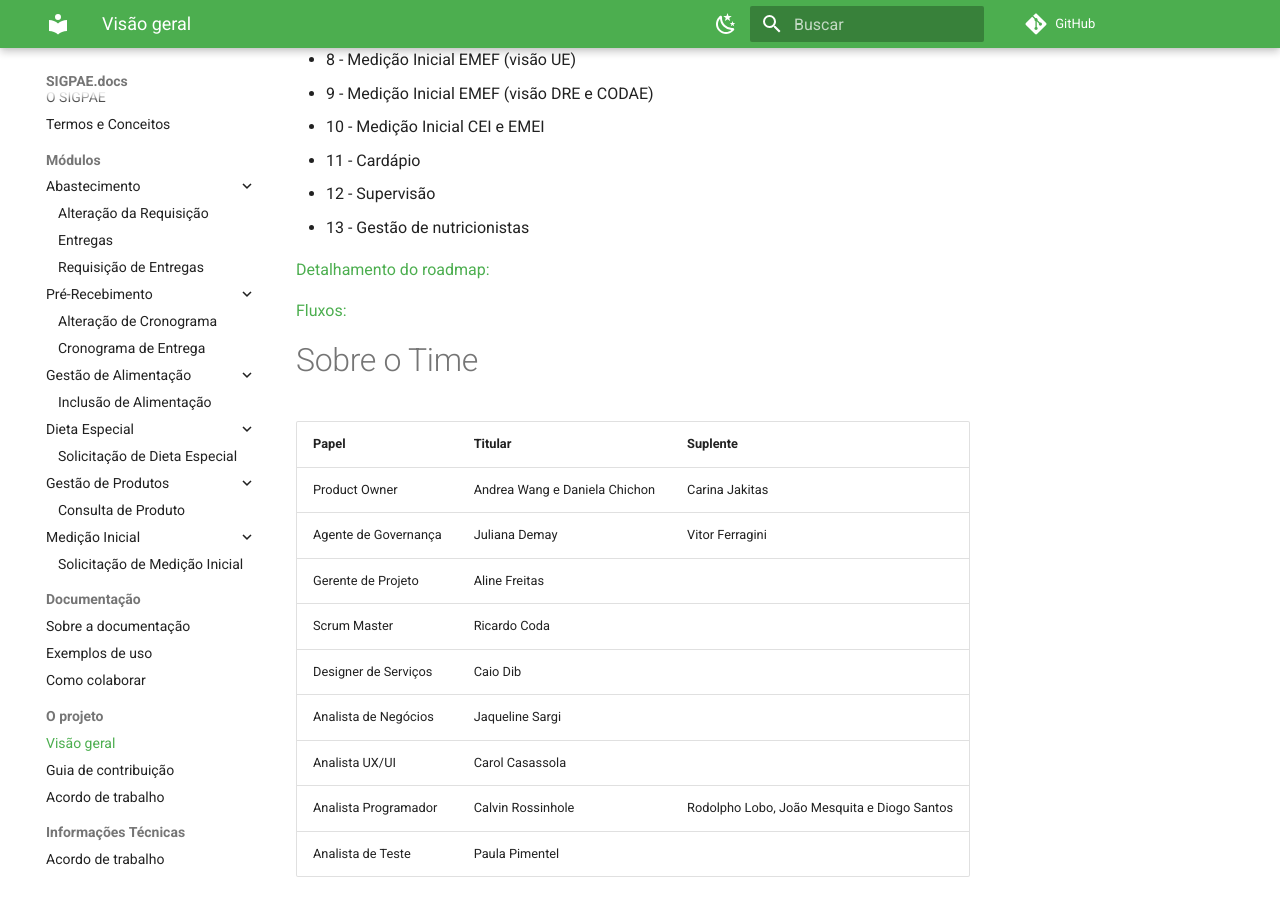
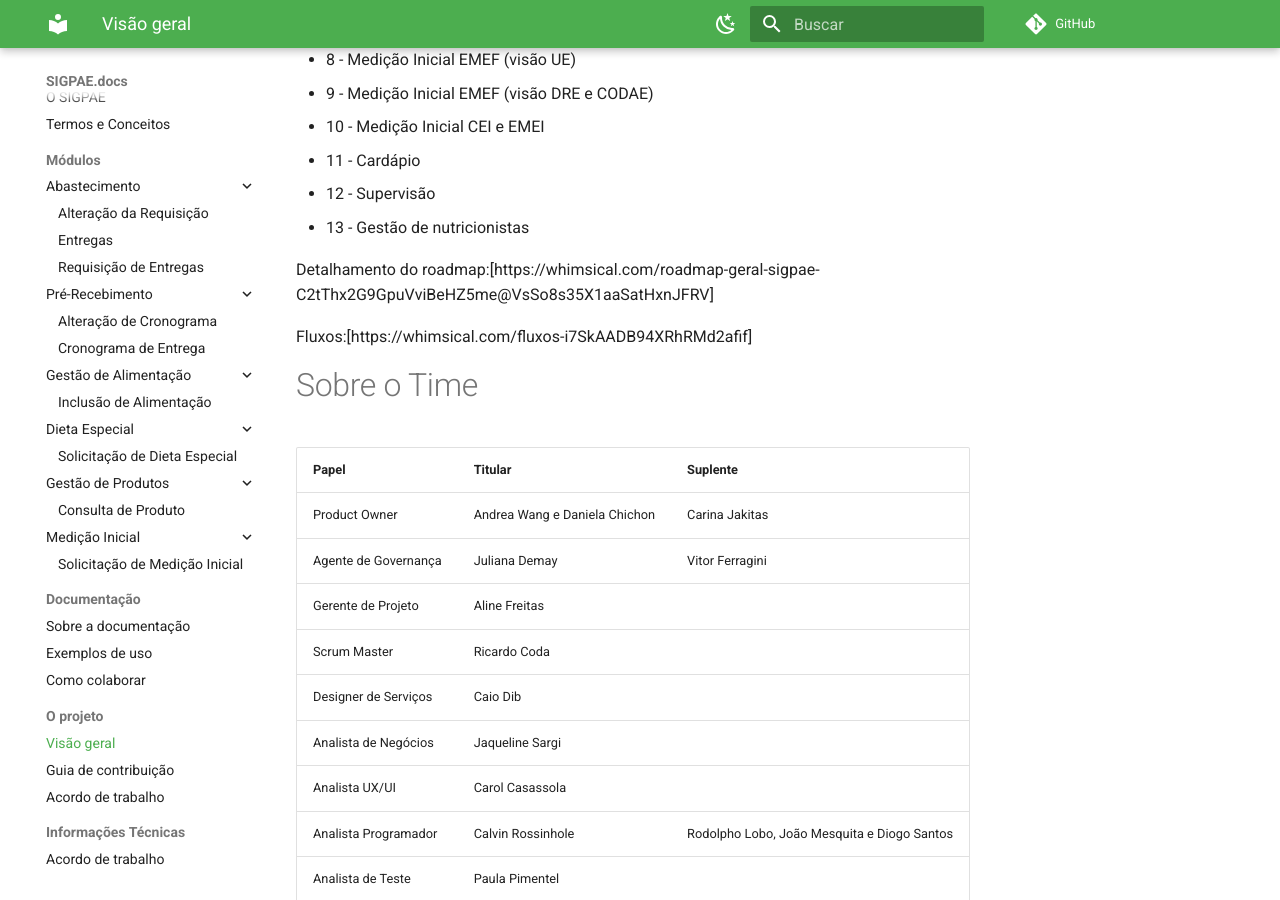
Before and after one commit to prefeiturasp/SME-SIGPAE-Docs, an MkDocs documentation site: the page built from docs/projeto/visao_geral_projeto.md, in a window 1280 px wide and 900 px high, scrolled down 3552 px. Built offline with MkDocs 1.6.1 and Material for MkDocs 9.7.7, drawn with Linux system fonts in a browser that asks for light colours; comment, search, counter and statistics services are not loaded.

Commit message:
atualizacao visao geral

```diff
--- a/docs/projeto/visao_geral_projeto.md
+++ b/docs/projeto/visao_geral_projeto.md
@@ -125,9 +125,9 @@ No futuro, o sistema também contará com módulos que apoiarão o trabalho da c
 - 12 - Supervisão
 - 13 - Gestão de nutricionistas
 
-[Detalhamento do roadmap:](https://whimsical.com/roadmap-geral-sigpae-C2tThx2G9GpuVviBeHZ5me@VsSo8s35X1aaSatHxnJFRV)
+Detalhamento do roadmap:[https://whimsical.com/roadmap-geral-sigpae-C2tThx2G9GpuVviBeHZ5me@VsSo8s35X1aaSatHxnJFRV]
 
-[Fluxos:](https://whimsical.com/fluxos-i7SkAADB94XRhRMd2afif)
+Fluxos:[https://whimsical.com/fluxos-i7SkAADB94XRhRMd2afif]
 
 # Sobre o Time
 
```
